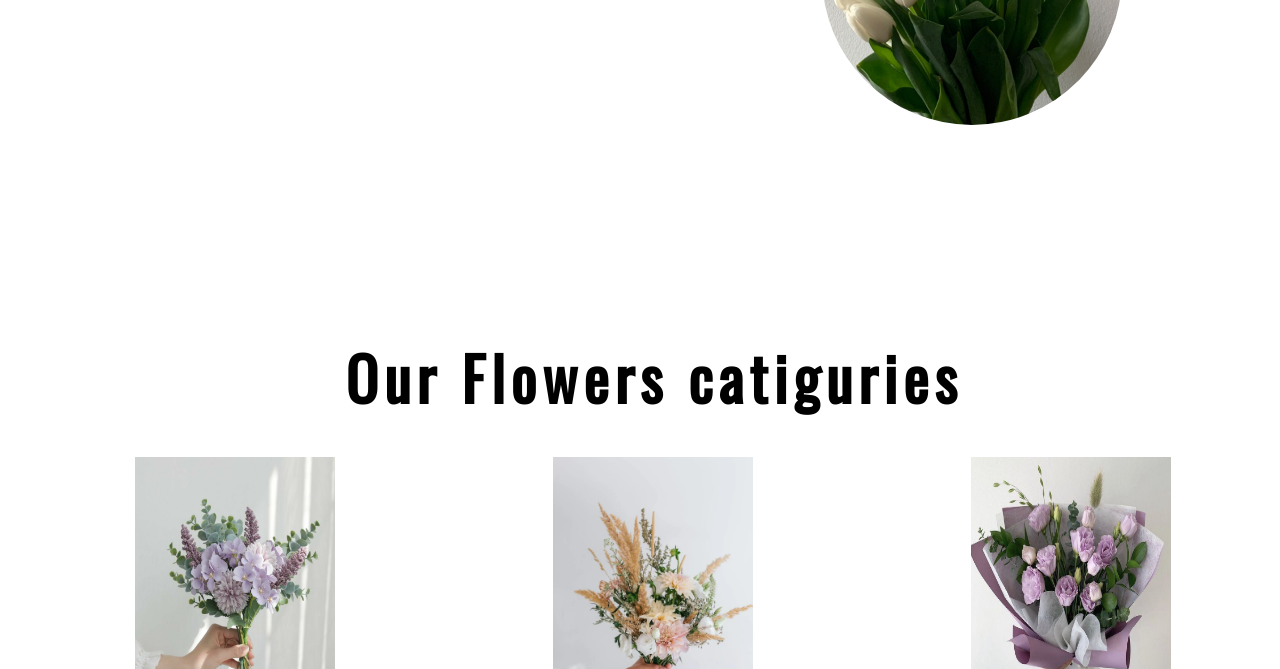
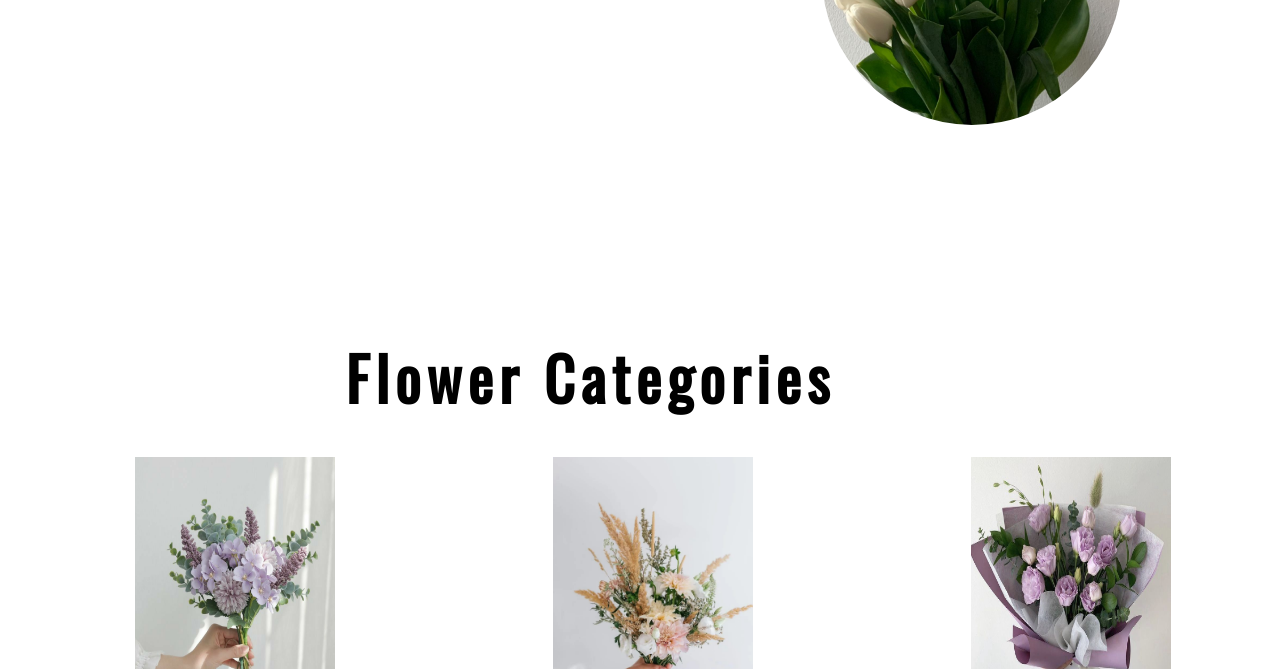
Before and after one commit to lavi11367/florence, a plain HTML site: page florence project 9.30.50 AM/index.html in a window 1280 px wide. Shown: the part 431-1100 px from the top of the page. Drawn offline with nearby package versions, Linux system fonts and the light colour scheme.

Commit message:
new change

```diff
--- a/florence project 9.30.50 AM/index.html
+++ b/florence project 9.30.50 AM/index.html
@@ -200,7 +200,7 @@ textarea{
             <img src="tulips.jfif" alt="" >
             </div>
             <div class="main" id="Explore">
-                <h1 id="eh1">Our Flowers catiguries</h1>
+                <h1 id="eh1"> Flower Categories</h1>
 
 <div class="flex-container">
   <div><img src="1.jfif" alt="" width="200px" height="300px">
```
